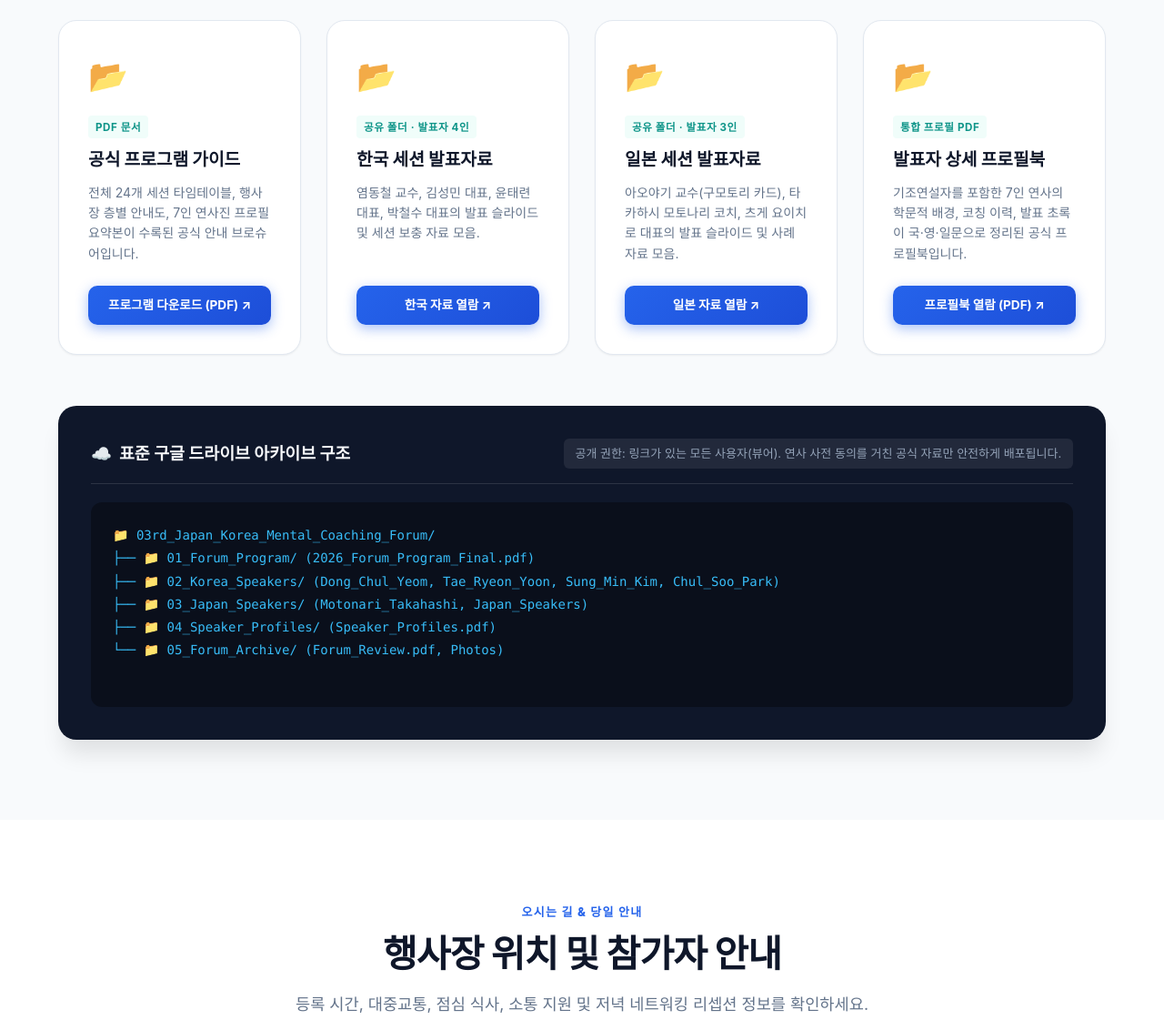
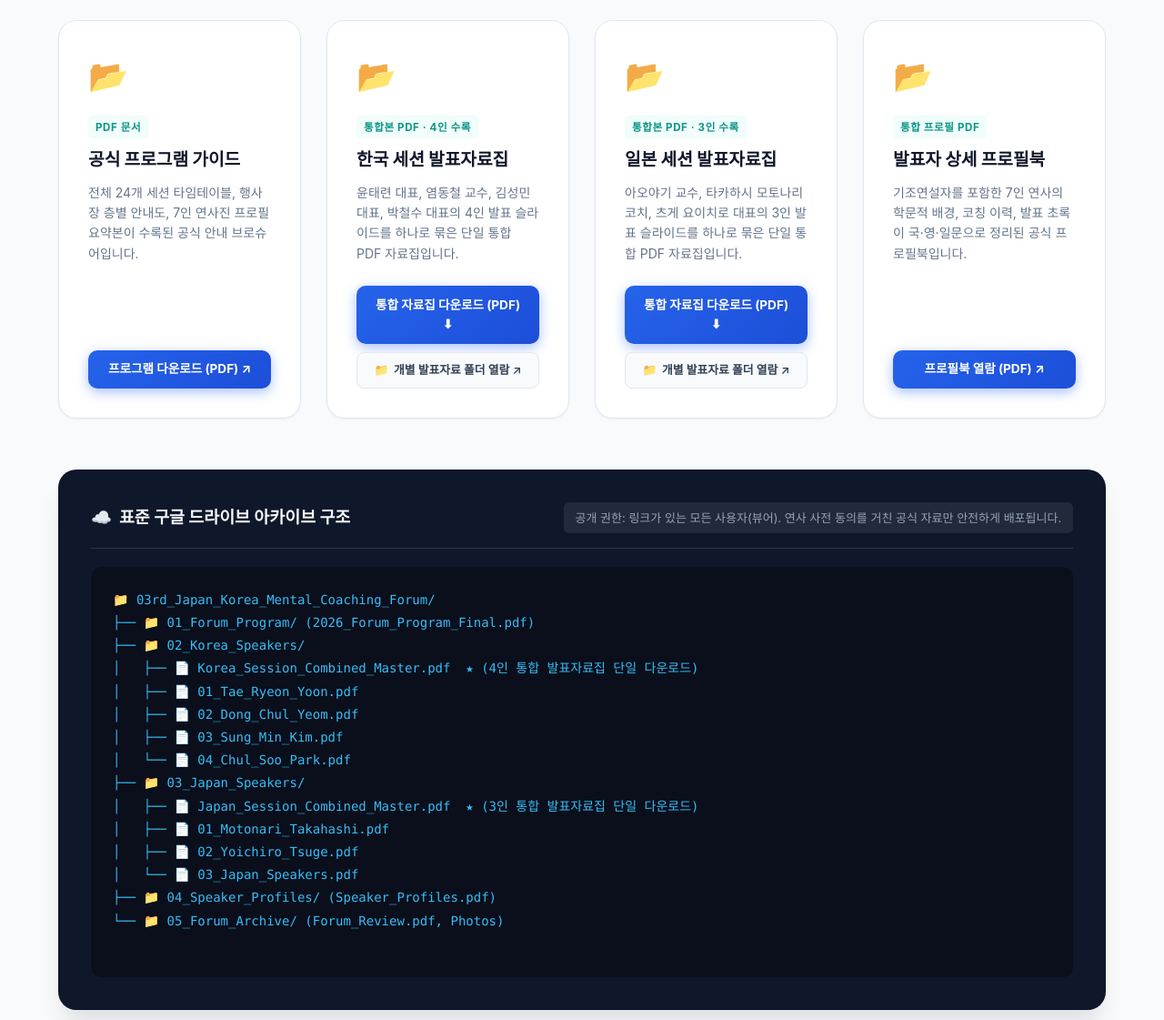
Before and after one commit to mentalmaster119/k-j-mental-forum-2026, a website: page index.html in a window 1280 px wide. Shown: the part 6960-8081 px from the top of the page at 91% size. Drawn offline with Linux system fonts and the light colour scheme.

Commit message:
feat(materials): support dual action for session materials (all-in-one merged PDF download and individual drive folder link)

```diff
--- a/forum-data.json
+++ b/forum-data.json
@@ -751,51 +751,63 @@
       "id": "korea",
       "icon": "📂",
       "badge": {
-        "ko": "공유 폴더 · 발표자 4인",
-        "ja": "共有フォルダ · 登壇者4名",
-        "en": "Folder · 4 Speakers"
+        "ko": "통합본 PDF · 4인 수록",
+        "ja": "統合PDF · 4名収録",
+        "en": "Merged PDF · 4 Speakers"
       },
       "title": {
-        "ko": "한국 세션 발표자료",
-        "ja": "韓国セッション 発表資料",
-        "en": "Korea Session Materials"
+        "ko": "한국 세션 발표자료집",
+        "ja": "韓国セッション 発表資料集",
+        "en": "Korea Session Presentation Book"
       },
       "desc": {
-        "ko": "염동철 교수, 김성민 대표, 윤태련 대표, 박철수 대표의 발표 슬라이드 및 세션 보충 자료 모음.",
-        "ja": "ヨム・ドンチョル教授、キム・ソンミン代表、ユン・テリョン代表、朴哲秀代表の発表スライド集。",
-        "en": "Slide decks & handouts from the 4 Korean presenters (Yeom, Kim, Yoon, Park)."
+        "ko": "윤태련 대표, 염동철 교수, 김성민 대표, 박철수 대표의 4인 발표 슬라이드를 하나로 묶은 단일 통합 PDF 자료집입니다.",
+        "ja": "ユン・テリョン代表、ヨム・ドンチョル教授、キム・ソンミン代表、朴哲秀代表の4名の発表スライドを1冊にまとめた統合PDF資料集です。",
+        "en": "Complete all-in-one merged PDF compilation of presentations by Yoon, Yeom, Kim, and Park."
       },
       "btnText": {
-        "ko": "한국 자료 열람 ↗",
-        "ja": "韓国セッション資料を見る ↗",
-        "en": "View Korea Slides ↗"
+        "ko": "통합 자료집 다운로드 (PDF) ⬇",
+        "ja": "統合資料集ダウンロード (PDF) ⬇",
+        "en": "Download Merged PDF (PDF) ⬇"
       },
-      "link": "https://drive.google.com/drive/folders/02_Korea_Speakers_Demo?usp=sharing"
+      "link": "https://drive.google.com/file/d/2026_Korea_Session_Combined_Demo/view?usp=sharing",
+      "folderText": {
+        "ko": "개별 발표자료 폴더 열람 ↗",
+        "ja": "個別資料フォルダを見る ↗",
+        "en": "View Individual Files Folder ↗"
+      },
+      "folderLink": "https://drive.google.com/drive/folders/02_Korea_Speakers_Demo?usp=sharing"
     },
     {
       "id": "japan",
       "icon": "📂",
       "badge": {
-        "ko": "공유 폴더 · 발표자 3인",
-        "ja": "共有フォルダ · 登壇者3名",
-        "en": "Folder · 3 Speakers"
+        "ko": "통합본 PDF · 3인 수록",
+        "ja": "統合PDF · 3名収録",
+        "en": "Merged PDF · 3 Speakers"
       },
       "title": {
-        "ko": "일본 세션 발표자료",
-        "ja": "日本セッション 発表資料",
-        "en": "Japan Session Materials"
+        "ko": "일본 세션 발표자료집",
+        "ja": "日本セッション 発表資料集",
+        "en": "Japan Session Presentation Book"
       },
       "desc": {
-        "ko": "아오야기 교수(구모토리 카드), 타카하시 모토나리 코치, 츠게 요이치로 대표의 발표 슬라이드 및 사례 자료 모음.",
-        "ja": "青柳教授（雲取りカード）、髙橋基成コーチ、柘植陽一郎代表の実践事例発表スライド集。",
-        "en": "Field cases & framework slides from Japanese presenters (Dr. Aoyagi, Takahashi, Tsuge)."
+        "ko": "아오야기 교수, 타카하시 모토나리 코치, 츠게 요이치로 대표의 3인 발표 슬라이드를 하나로 묶은 단일 통합 PDF 자료집입니다.",
+        "ja": "青柳教授、髙橋基成コーチ、柘植陽一郎代表の3名の発表スライドを1冊にまとめた統合PDF資料集です。",
+        "en": "Complete all-in-one merged PDF compilation of presentations by Dr. Aoyagi, Takahashi, and Tsuge."
       },
       "btnText": {
-        "ko": "일본 자료 열람 ↗",
-        "ja": "日本セッション資料を見る ↗",
-        "en": "View Japan Slides ↗"
+        "ko": "통합 자료집 다운로드 (PDF) ⬇",
+        "ja": "統合資料集ダウンロード (PDF) ⬇",
+        "en": "Download Merged PDF (PDF) ⬇"
       },
-      "link": "https://drive.google.com/drive/folders/03_Japan_Speakers_Demo?usp=sharing"
+      "link": "https://drive.google.com/file/d/2026_Japan_Session_Combined_Demo/view?usp=sharing",
+      "folderText": {
+        "ko": "개별 발표자료 폴더 열람 ↗",
+        "ja": "個別資料フォルダを見る ↗",
+        "en": "View Individual Files Folder ↗"
+      },
+      "folderLink": "https://drive.google.com/drive/folders/03_Japan_Speakers_Demo?usp=sharing"
     },
     {
       "id": "profiles",
--- a/index.html
+++ b/index.html
@@ -175,6 +175,10 @@
     .material-card-badge { display: inline-block; font-size: 0.725rem; font-weight: 700; text-transform: uppercase; letter-spacing: 0.05em; color: var(--teal-600); background: var(--teal-50); padding: 0.2rem 0.5rem; border-radius: 4px; margin-bottom: 0.5rem; align-self: flex-start; }
     .material-card-title { font-size: 1.2rem; font-weight: 800; color: var(--primary-900); margin-bottom: 0.6rem; }
     .material-card-desc { font-size: 0.875rem; color: var(--text-muted); line-height: 1.6; margin-bottom: 1.5rem; flex-grow: 1; }
+    .material-card-actions { display: flex; flex-direction: column; gap: 0.55rem; margin-top: auto; }
+    .material-card-btn-primary { width: 100%; font-size: 0.85rem; padding: 0.65rem 1.1rem; text-align: center; justify-content: center; }
+    .material-card-btn-secondary { width: 100%; font-size: 0.8rem; padding: 0.55rem 0.9rem; text-align: center; color: var(--primary-700); background: #f8fafc; border: 1px solid var(--border-light); border-radius: 8px; font-weight: 600; text-decoration: none; transition: all var(--transition); display: inline-flex; align-items: center; justify-content: center; gap: 0.35rem; }
+    .material-card-btn-secondary:hover { background: #e2e8f0; color: var(--primary-900); border-color: #cbd5e1; }
     .drive-architecture-box { background: var(--primary-900); color: #f8fafc; border-radius: 20px; padding: 2.25rem; box-shadow: var(--shadow-xl); }
     .drive-arch-header { display: flex; justify-content: space-between; align-items: center; flex-wrap: wrap; gap: 1rem; margin-bottom: 1.25rem; border-bottom: 1px solid rgba(255, 255, 255, 0.12); padding-bottom: 1rem; }
     .drive-arch-title { font-size: 1.15rem; font-weight: 700; display: flex; align-items: center; gap: 0.5rem; }
@@ -1109,36 +1113,50 @@
           <span class="material-card-badge">PDF 문서</span>
           <h3 class="material-card-title">공식 프로그램 가이드</h3>
           <p class="material-card-desc">전체 24개 세션 타임테이블, 행사장 층별 안내도, 7인 연사진 프로필 요약본이 수록된 공식 안내 브로슈어입니다.</p>
-          <a href="https://drive.google.com/file/d/2026_Forum_Program_Final_Demo/view?usp=sharing" target="_blank" rel="noopener noreferrer" class="btn btn-primary" style="font-size: 0.85rem; padding: 0.65rem 1.2rem;">
+          <div class="material-card-actions">
+            <a href="https://drive.google.com/file/d/2026_Forum_Program_Final_Demo/view?usp=sharing" target="_blank" rel="noopener noreferrer" class="btn btn-primary material-card-btn-primary">
               프로그램 다운로드 (PDF) ↗
             </a>
           </div>
+        </div>
         <div class="material-card">
           <div class="material-card-icon">📂</div>
-          <span class="material-card-badge">공유 폴더 · 발표자 4인</span>
-          <h3 class="material-card-title">한국 세션 발표자료</h3>
-          <p class="material-card-desc">염동철 교수, 김성민 대표, 윤태련 대표, 박철수 대표의 발표 슬라이드 및 세션 보충 자료 모음.</p>
-          <a href="https://drive.google.com/drive/folders/02_Korea_Speakers_Demo?usp=sharing" target="_blank" rel="noopener noreferrer" class="btn btn-primary" style="font-size: 0.85rem; padding: 0.65rem 1.2rem;">
-            한국 자료 열람 ↗
+          <span class="material-card-badge">통합본 PDF · 4인 수록</span>
+          <h3 class="material-card-title">한국 세션 발표자료집</h3>
+          <p class="material-card-desc">윤태련 대표, 염동철 교수, 김성민 대표, 박철수 대표의 4인 발표 슬라이드를 하나로 묶은 단일 통합 PDF 자료집입니다.</p>
+          <div class="material-card-actions">
+            <a href="https://drive.google.com/file/d/2026_Korea_Session_Combined_Demo/view?usp=sharing" target="_blank" rel="noopener noreferrer" class="btn btn-primary material-card-btn-primary">
+              통합 자료집 다운로드 (PDF) ⬇
             </a>
+            <a href="https://drive.google.com/drive/folders/02_Korea_Speakers_Demo?usp=sharing" target="_blank" rel="noopener noreferrer" class="material-card-btn-secondary">
+              <span>📁</span> 개별 발표자료 폴더 열람 ↗
+            </a>
+          </div>
         </div>
         <div class="material-card">
           <div class="material-card-icon">📂</div>
-          <span class="material-card-badge">공유 폴더 · 발표자 3인</span>
-          <h3 class="material-card-title">일본 세션 발표자료</h3>
-          <p class="material-card-desc">아오야기 교수(구모토리 카드), 타카하시 모토나리 코치, 츠게 요이치로 대표의 발표 슬라이드 및 사례 자료 모음.</p>
-          <a href="https://drive.google.com/drive/folders/03_Japan_Speakers_Demo?usp=sharing" target="_blank" rel="noopener noreferrer" class="btn btn-primary" style="font-size: 0.85rem; padding: 0.65rem 1.2rem;">
-            일본 자료 열람 ↗
+          <span class="material-card-badge">통합본 PDF · 3인 수록</span>
+          <h3 class="material-card-title">일본 세션 발표자료집</h3>
+          <p class="material-card-desc">아오야기 교수, 타카하시 모토나리 코치, 츠게 요이치로 대표의 3인 발표 슬라이드를 하나로 묶은 단일 통합 PDF 자료집입니다.</p>
+          <div class="material-card-actions">
+            <a href="https://drive.google.com/file/d/2026_Japan_Session_Combined_Demo/view?usp=sharing" target="_blank" rel="noopener noreferrer" class="btn btn-primary material-card-btn-primary">
+              통합 자료집 다운로드 (PDF) ⬇
             </a>
+            <a href="https://drive.google.com/drive/folders/03_Japan_Speakers_Demo?usp=sharing" target="_blank" rel="noopener noreferrer" class="material-card-btn-secondary">
+              <span>📁</span> 개별 발표자료 폴더 열람 ↗
+            </a>
+          </div>
         </div>
         <div class="material-card">
           <div class="material-card-icon">📂</div>
           <span class="material-card-badge">통합 프로필 PDF</span>
           <h3 class="material-card-title">발표자 상세 프로필북</h3>
           <p class="material-card-desc">기조연설자를 포함한 7인 연사의 학문적 배경, 코칭 이력, 발표 초록이 국·영·일문으로 정리된 공식 프로필북입니다.</p>
-          <a href="https://drive.google.com/file/d/Speaker_Profiles_Demo/view?usp=sharing" target="_blank" rel="noopener noreferrer" class="btn btn-primary" style="font-size: 0.85rem; padding: 0.65rem 1.2rem;">
+          <div class="material-card-actions">
+            <a href="https://drive.google.com/file/d/Speaker_Profiles_Demo/view?usp=sharing" target="_blank" rel="noopener noreferrer" class="btn btn-primary material-card-btn-primary">
               프로필북 열람 (PDF) ↗
             </a>
+          </div>
         </div>
       </div>
 
@@ -1155,8 +1173,17 @@
         <pre class="drive-tree-code" id="drive-tree-view">
 📁 03rd_Japan_Korea_Mental_Coaching_Forum/
 ├── 📁 01_Forum_Program/ (2026_Forum_Program_Final.pdf)
-├── 📁 02_Korea_Speakers/ (Dong_Chul_Yeom, Tae_Ryeon_Yoon, Sung_Min_Kim, Chul_Soo_Park)
-├── 📁 03_Japan_Speakers/ (Motonari_Takahashi, Japan_Speakers)
+├── 📁 02_Korea_Speakers/
+│   ├── 📄 Korea_Session_Combined_Master.pdf  ★ (4인 통합 발표자료집 단일 다운로드)
+│   ├── 📄 01_Tae_Ryeon_Yoon.pdf
+│   ├── 📄 02_Dong_Chul_Yeom.pdf
+│   ├── 📄 03_Sung_Min_Kim.pdf
+│   └── 📄 04_Chul_Soo_Park.pdf
+├── 📁 03_Japan_Speakers/
+│   ├── 📄 Japan_Session_Combined_Master.pdf  ★ (3인 통합 발표자료집 단일 다운로드)
+│   ├── 📄 01_Motonari_Takahashi.pdf
+│   ├── 📄 02_Yoichiro_Tsuge.pdf
+│   └── 📄 03_Japan_Speakers.pdf
 ├── 📁 04_Speaker_Profiles/ (Speaker_Profiles.pdf)
 └── 📁 05_Forum_Archive/ (Forum_Review.pdf, Photos)
         </pre>
@@ -2044,28 +2071,32 @@
         {
           id: "korea",
           icon: "📂",
-          badge: { ko: "공유 폴더 · 발표자 4인", ja: "共有フォルダ · 登壇者4名", en: "Folder · 4 Speakers" },
-          title: { ko: "한국 세션 발표자료", ja: "韓国セッション 発表資料", en: "Korea Session Materials" },
+          badge: { ko: "통합본 PDF · 4인 수록", ja: "統合PDF · 4名収録", en: "Merged PDF · 4 Speakers" },
+          title: { ko: "한국 세션 발표자료집", ja: "韓国セッション 発表資料集", en: "Korea Session Presentation Book" },
           desc: {
-            ko: "염동철 교수, 김성민 대표, 윤태련 대표, 박철수 대표의 발표 슬라이드 및 세션 보충 자료 모음.",
-            ja: "ヨム・ドンチョル教授、キム・ソンミン代表、ユン・テリョン代表、朴哲秀代表の発表スライド集。",
-            en: "Slide decks & handouts from the 4 Korean presenters (Yeom, Kim, Yoon, Park)."
-          },
-          btnText: { ko: "한국 자료 열람 ↗", ja: "韓国セッション資料を見る ↗", en: "View Korea Slides ↗" },
-          link: "https://drive.google.com/drive/folders/02_Korea_Speakers_Demo?usp=sharing"
+            ko: "윤태련 대표, 염동철 교수, 김성민 대표, 박철수 대표의 4인 발표 슬라이드를 하나로 묶은 단일 통합 PDF 자료집입니다.",
+            ja: "ユン・テリョン代表、ヨム・ドンチョル教授、キム・ソンミン代表、朴哲秀代表の4名の発表スライドを1冊にまとめた統合PDF資料集です。",
+            en: "Complete all-in-one merged PDF compilation of presentations by Yoon, Yeom, Kim, and Park."
+          },
+          btnText: { ko: "통합 자료집 다운로드 (PDF) ⬇", ja: "統合資料集ダウンロード (PDF) ⬇", en: "Download Merged PDF (PDF) ⬇" },
+          link: "https://drive.google.com/file/d/2026_Korea_Session_Combined_Demo/view?usp=sharing",
+          folderText: { ko: "개별 발표자료 폴더 열람 ↗", ja: "個別資料フォルダを見る ↗", en: "View Individual Files Folder ↗" },
+          folderLink: "https://drive.google.com/drive/folders/02_Korea_Speakers_Demo?usp=sharing"
         },
         {
           id: "japan",
           icon: "📂",
-          badge: { ko: "공유 폴더 · 발표자 3인", ja: "共有フォルダ · 登壇者3名", en: "Folder · 3 Speakers" },
-          title: { ko: "일본 세션 발표자료", ja: "日本セッション 発表資料", en: "Japan Session Materials" },
+          badge: { ko: "통합본 PDF · 3인 수록", ja: "統合PDF · 3名収録", en: "Merged PDF · 3 Speakers" },
+          title: { ko: "일본 세션 발표자료집", ja: "日本セッション 発表資料集", en: "Japan Session Presentation Book" },
           desc: {
-            ko: "아오야기 교수(구모토리 카드), 타카하시 모토나리 코치, 츠게 요이치로 대표의 발표 슬라이드 및 사례 자료 모음.",
-            ja: "青柳教授（雲取りカード）、髙橋基成コーチ、柘植陽一郎代表の実践事例発表スライド集。",
-            en: "Field cases & framework slides from Japanese presenters (Dr. Aoyagi, Takahashi, Tsuge)."
-          },
-          btnText: { ko: "일본 자료 열람 ↗", ja: "日本セッション資料を見る ↗", en: "View Japan Slides ↗" },
-          link: "https://drive.google.com/drive/folders/03_Japan_Speakers_Demo?usp=sharing"
+            ko: "아오야기 교수, 타카하시 모토나리 코치, 츠게 요이치로 대표의 3인 발표 슬라이드를 하나로 묶은 단일 통합 PDF 자료집입니다.",
+            ja: "青柳教授、髙橋基成コーチ、柘植陽一郎代表の3名の発表スライドを1冊にまとめた統合PDF資料集です。",
+            en: "Complete all-in-one merged PDF compilation of presentations by Dr. Aoyagi, Takahashi, and Tsuge."
+          },
+          btnText: { ko: "통합 자료집 다운로드 (PDF) ⬇", ja: "統合資料集ダウンロード (PDF) ⬇", en: "Download Merged PDF (PDF) ⬇" },
+          link: "https://drive.google.com/file/d/2026_Japan_Session_Combined_Demo/view?usp=sharing",
+          folderText: { ko: "개별 발표자료 폴더 열람 ↗", ja: "個別資料フォルダを見る ↗", en: "View Individual Files Folder ↗" },
+          folderLink: "https://drive.google.com/drive/folders/03_Japan_Speakers_Demo?usp=sharing"
         },
         {
           id: "profiles",
@@ -2222,14 +2253,24 @@
           const title = m.title[lang] || m.title.en;
           const desc = m.desc[lang] || m.desc.en;
           const btnText = m.btnText[lang] || m.btnText.en;
+          const folderText = m.folderText ? (m.folderText[lang] || m.folderText.en) : null;
+          const secondaryBtnHtml = (m.folderLink && folderText) ? `
+            <a href="${m.folderLink}" target="_blank" rel="noopener noreferrer" class="material-card-btn-secondary">
+              <span>📁</span> ${folderText}
+            </a>
+          ` : '';
+
           return `<div class="material-card">
             <div class="material-card-icon">${m.icon}</div>
             <span class="material-card-badge">${badge}</span>
             <h3 class="material-card-title">${title}</h3>
             <p class="material-card-desc">${desc}</p>
-            <a href="${m.link}" target="_blank" rel="noopener noreferrer" class="btn btn-primary" style="font-size: 0.85rem; padding: 0.65rem 1.2rem;">
+            <div class="material-card-actions">
+              <a href="${m.link}" target="_blank" rel="noopener noreferrer" class="btn btn-primary material-card-btn-primary">
                 ${btnText}
               </a>
+              ${secondaryBtnHtml}
+            </div>
           </div>`;
         }).join('');
       }
```
Also changed, not shown: admin.html (+15 -6 lines), js/data.js (+12 -10 lines). Lines whose indentation alone changed are shown as unchanged.
